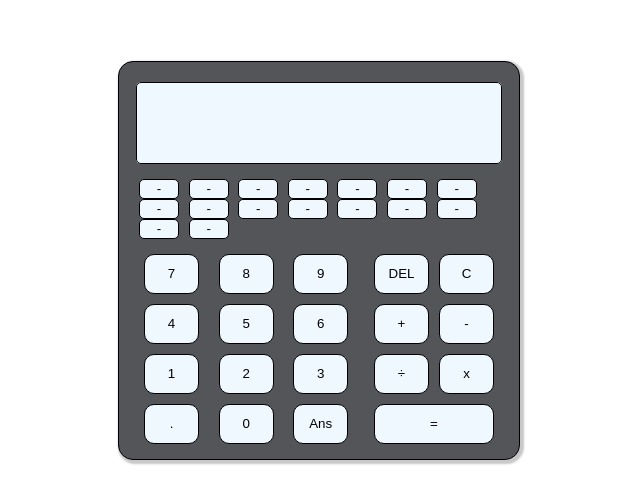
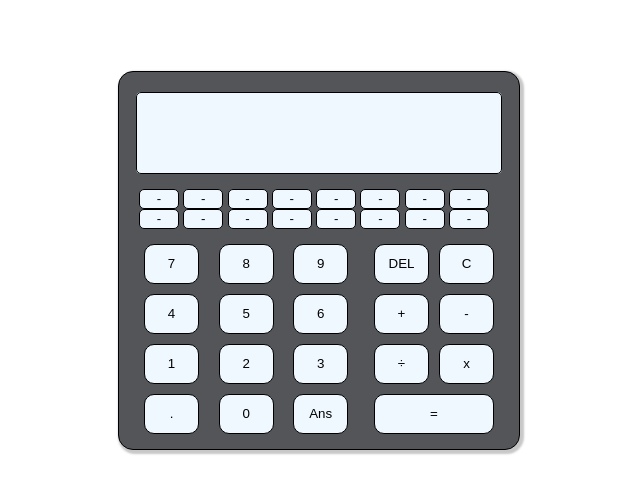
Before and after one commit to DenisBegovic/CalculatorApp, a website with bundled scripts: page index.html in a window 1280 px wide. Shown: the part 148-652 px from the top of the page, without its empty margins (329-969 px from the left). Built offline with nearby package versions, Linux system fonts and the light colour scheme; a web font is replaced by a local one.

Commit message:
Fixed styles

```diff
--- a/styles.css
+++ b/styles.css
@@ -56,7 +56,10 @@ body {
 }
 
 .first-row {
-    width: 100%;
+    width: 350px;
+    display: flex;
+    flex-wrap: wrap;
+    justify-content: space-between;
 }
 
 .second-row {
```
